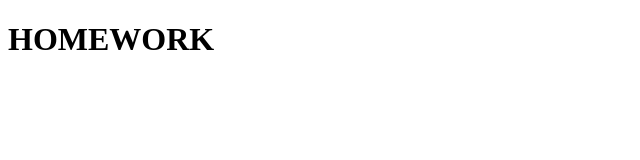
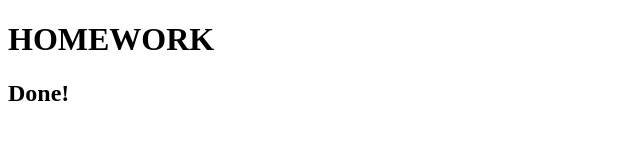
Before and after one commit to dorinesinenco/hw-html-2201, a plain HTML site: page index.html in a window 1280 px wide. Shown: the full height of the page, 0-640 px from the left. Drawn offline with Linux system fonts and the light colour scheme.

Commit message:
Add files via upload

```diff
--- a/index.html
+++ b/index.html
@@ -8,6 +8,6 @@
 </head>
 <body>
     <h1>HOMEWORK</h1>
-
+    <h2>Done!</h2>
 </body>
 </html>
```
